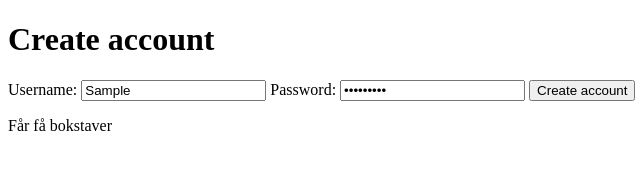
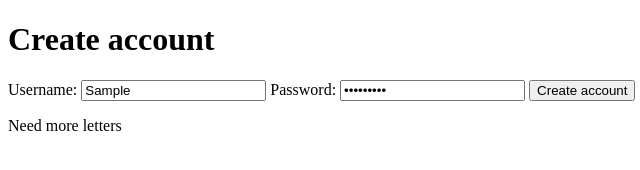
Before and after one commit to saraeggan/WoodcockCapybara, a website: page public/createUser.html in a window 1280 px wide. Both pictures are taken after typing "Sample", "Sample123" into the empty fields and a click on the button "Create account". Shown: the full height of the page, 0-640 px from the left. Drawn offline with Linux system fonts and the light colour scheme; no server answers.

Commit message:
Update createUser.html

```diff
--- a/public/createUser.html
+++ b/public/createUser.html
@@ -51,7 +51,7 @@
 
 
         if(usernameInp.value.length < 8 && pswInp.value.length){
-            outtext.innerHTML = "Får få bokstaver";
+            outtext.innerHTML = "Need more letters";
         }
 
 
```
